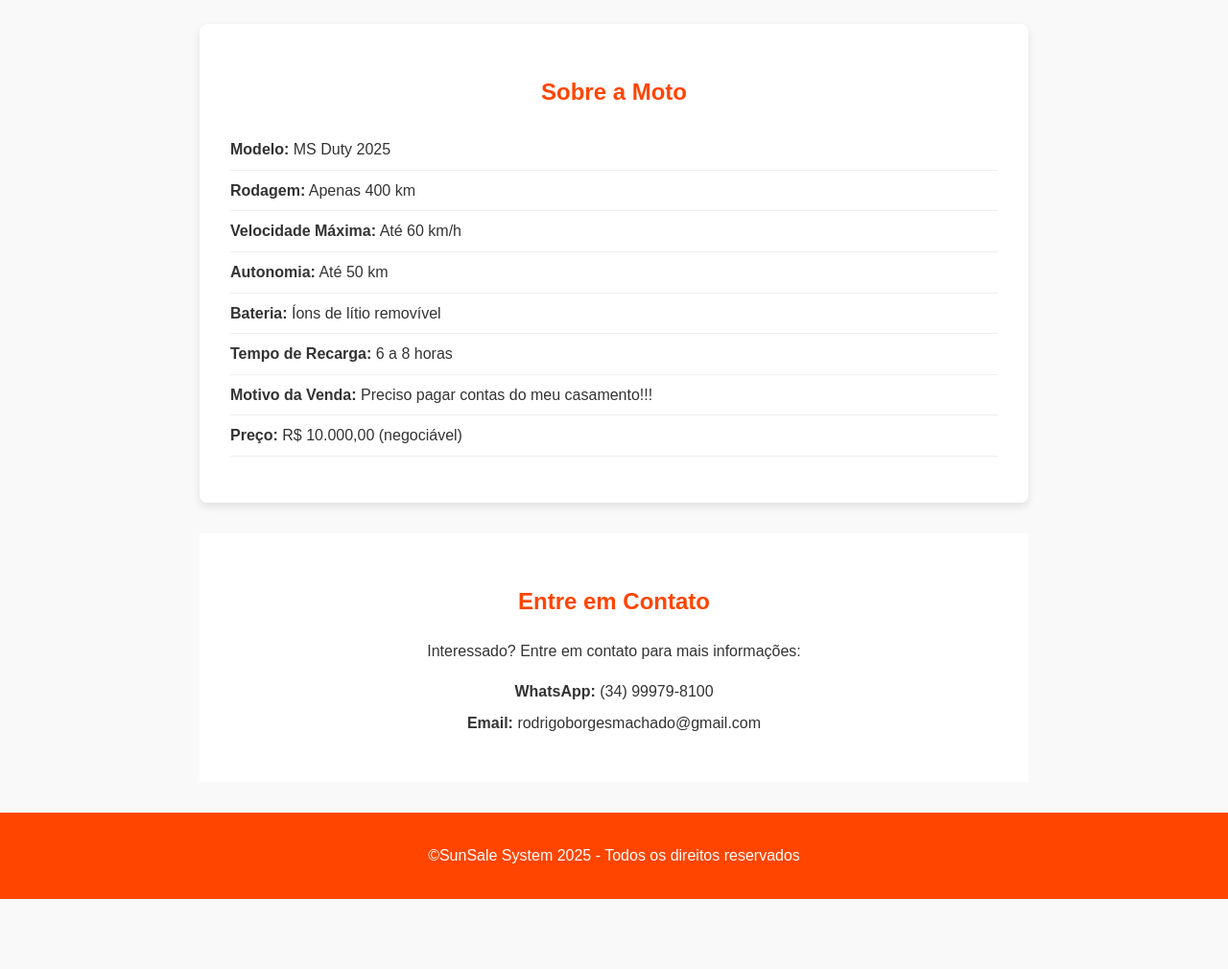
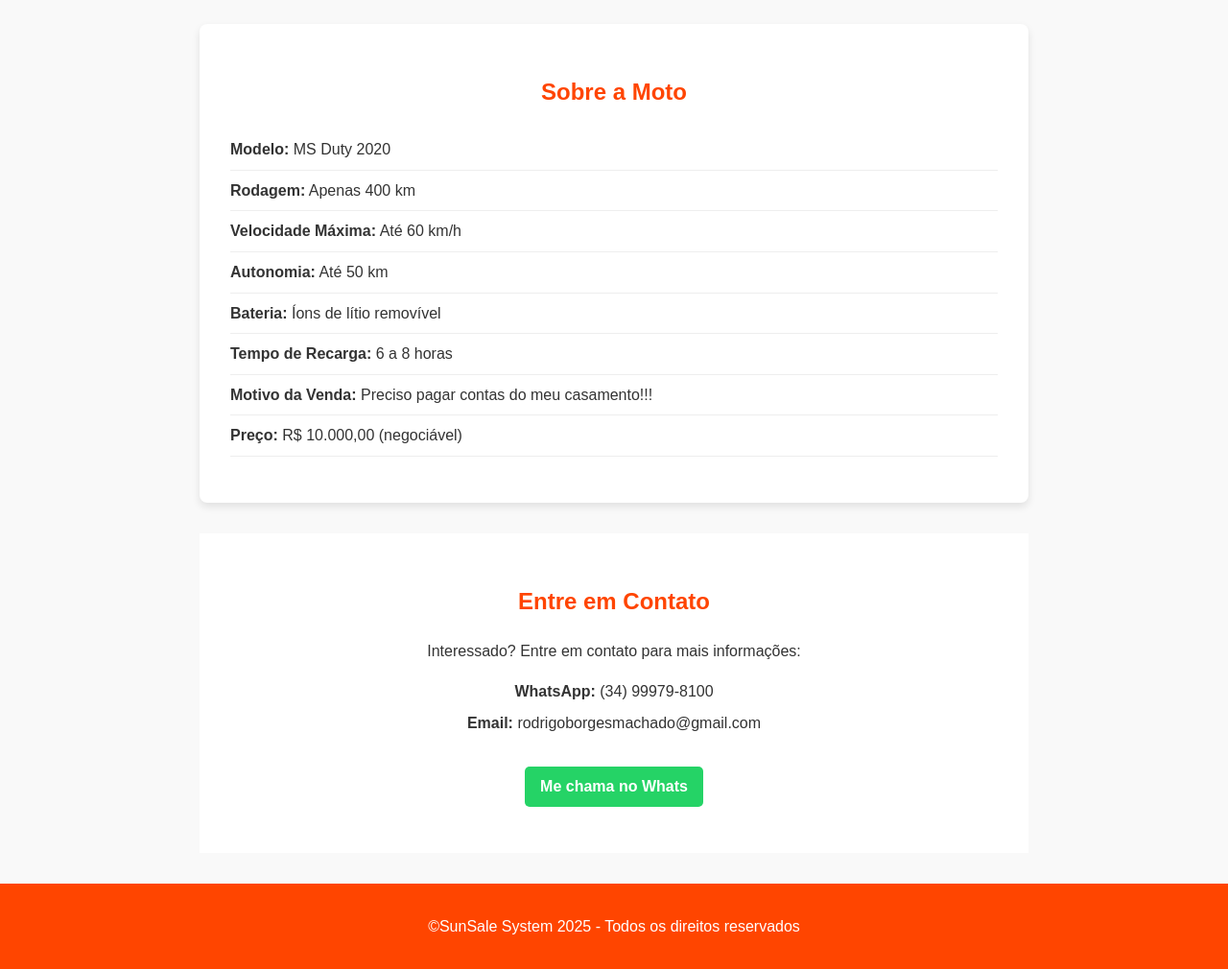
Before and after one commit to rodrigoborgesmachado/motoSinglePage, a plain HTML site: page index.html in a window 1280 px wide. Shown: the part 820-1830 px from the top of the page at 96% size. Before the commit the page ends 1757 px from the top, so only its background shows below. Drawn offline with Linux system fonts and the light colour scheme.

Commit message:
Adicionando opções

```diff
--- a/assets/css/index.css
+++ b/assets/css/index.css
@@ -135,3 +135,18 @@ footer {
     bottom: 0;
     width: 100%;
 }
+
+.whatsapp-button {
+    display: inline-block;
+    padding: 0.5rem 1rem;
+    background-color: #25D366;
+    color: white;
+    text-decoration: none;
+    border-radius: 5px;
+    font-weight: bold;
+    margin-top: 1rem;
+}
+
+.whatsapp-button:hover {
+    background-color: #1DA851;
+}
--- a/index.html
+++ b/index.html
@@ -29,7 +29,7 @@
         <section id="description">
             <h2>Sobre a Moto</h2>
             <ul>
-                <li><strong>Modelo:</strong> MS Duty 2025</li>
+                <li><strong>Modelo:</strong> MS Duty 2020</li>
                 <li><strong>Rodagem:</strong> Apenas 400 km</li>
                 <li><strong>Velocidade Máxima:</strong> Até 60 km/h</li>
                 <li><strong>Autonomia:</strong> Até 50 km</li>
@@ -48,6 +48,7 @@
                 <li><strong>WhatsApp:</strong> (34) 99979-8100</li>
                 <li><strong>Email:</strong> rodrigoborgesmachado@gmail.com</li>
             </ul>
+            <p><a href="https://wa.me/5534999798100" class="whatsapp-button">Me chama no Whats</a></p>
         </section>
     </main>
 
```
